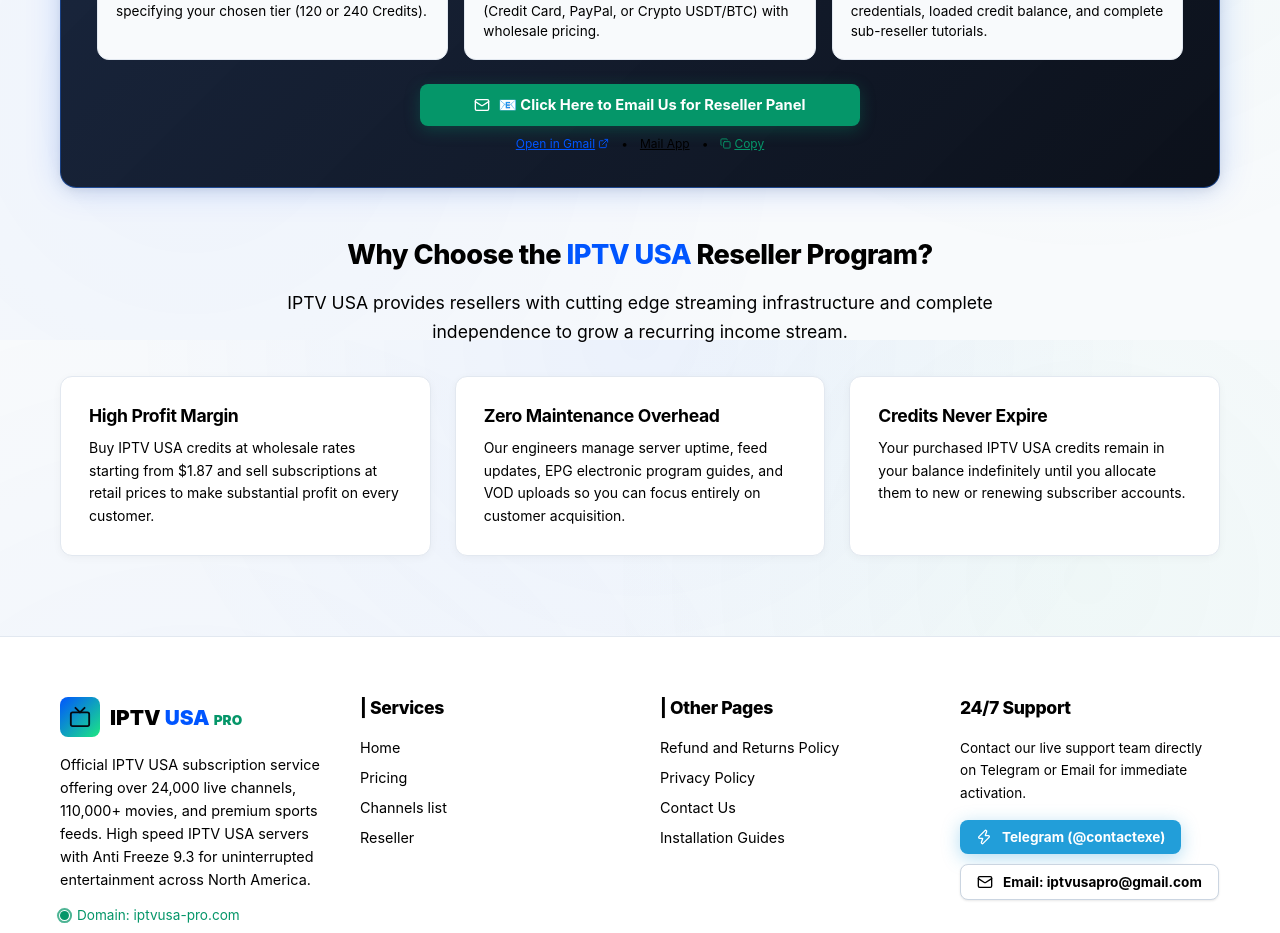
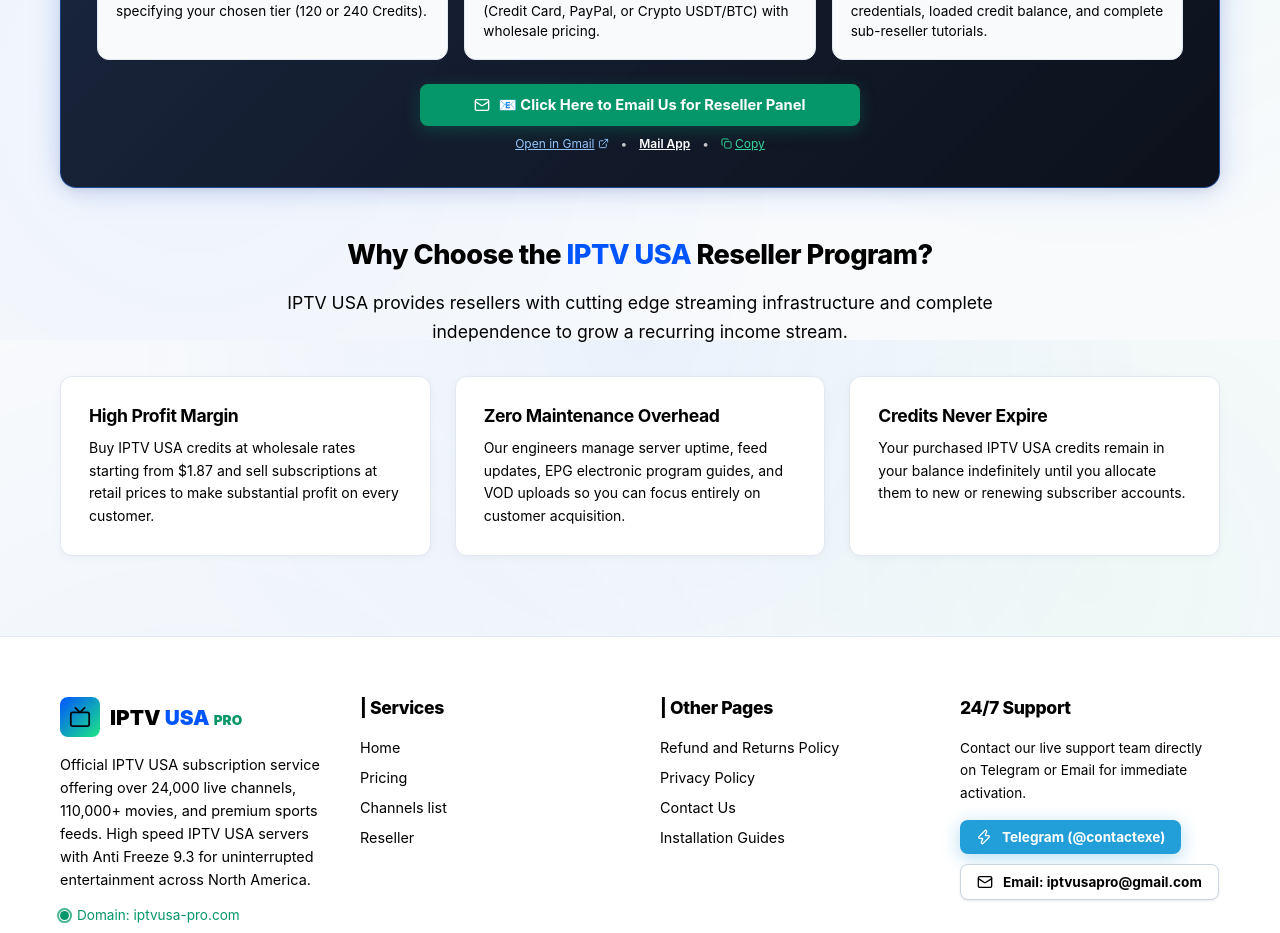
Before and after one commit to Mohamed211814/iptvusa_website, a Next.js app: page /reseller in a window 1280 px wide. Shown: the part 1260-2193 px from the top of the page. Built offline with nearby package versions, Linux system fonts and the light colour scheme.

Commit message:
white link

```diff
--- a/src/app/reseller/page.tsx
+++ b/src/app/reseller/page.tsx
@@ -237,6 +237,7 @@
               subject="Order IPTV USA Reseller Panel Inquiry"
               body={`Hello IPTV USA Reseller Desk,\n\nI want to order an IPTV USA Reseller Panel.\n\nPackage Interest: (Starter 120 Credits / Pro 240 Credits)\nPreferred Payment Method:\nMy Name/Company:\n\nPlease send me payment instructions and panel setup details.`}
               showQuickLinks={true}
+              lightText={true}
             />
           </div>
         </div>
--- a/src/components/EmailSupportButton.tsx
+++ b/src/components/EmailSupportButton.tsx
@@ -10,6 +10,7 @@
   label?: string;
   variant?: "primary" | "secondary" | "green";
   showQuickLinks?: boolean;
+  lightText?: boolean;
 }
 
 export const EmailSupportButton: React.FC<EmailSupportButtonProps> = ({
@@ -18,6 +19,7 @@
   label,
   variant = "secondary",
   showQuickLinks = true,
+  lightText = false,
 }) => {
   const [copied, setCopied] = useState(false);
   const email = siteConfig.supportEmail;
@@ -129,7 +131,7 @@
             justifyContent: "center",
             gap: "12px",
             fontSize: "0.75rem",
-            color: "var(--text-muted)",
+            color: lightText ? "rgba(255, 255, 255, 0.75)" : "var(--text-muted)",
             marginTop: "2px",
           }}
         >
@@ -138,7 +140,7 @@
             target="_blank"
             rel="noopener noreferrer"
             style={{
-              color: "var(--color-blue-bright)",
+              color: lightText ? "#93c5fd" : "var(--color-blue-bright)",
               display: "inline-flex",
               alignItems: "center",
               gap: "3px",
@@ -152,8 +154,9 @@
           <a
             href={mailtoUrl}
             style={{
-              color: "var(--text-secondary)",
+              color: lightText ? "#ffffff" : "var(--text-secondary)",
               textDecoration: "underline",
+              fontWeight: lightText ? 600 : "normal",
             }}
           >
             <span>Mail App</span>
@@ -165,7 +168,7 @@
             style={{
               background: "none",
               border: "none",
-              color: "var(--color-green)",
+              color: lightText ? "#34d399" : "var(--color-green)",
               cursor: "pointer",
               padding: 0,
               fontSize: "0.75rem",
```
